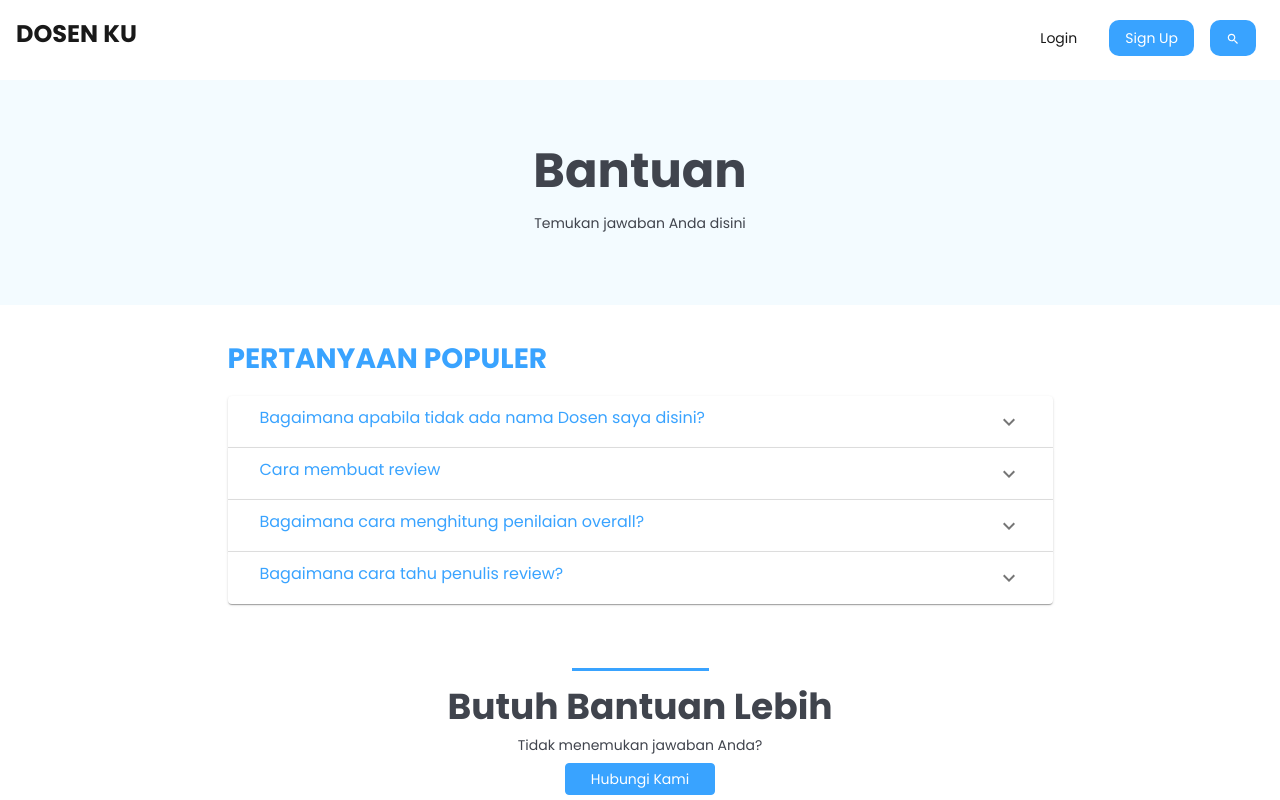
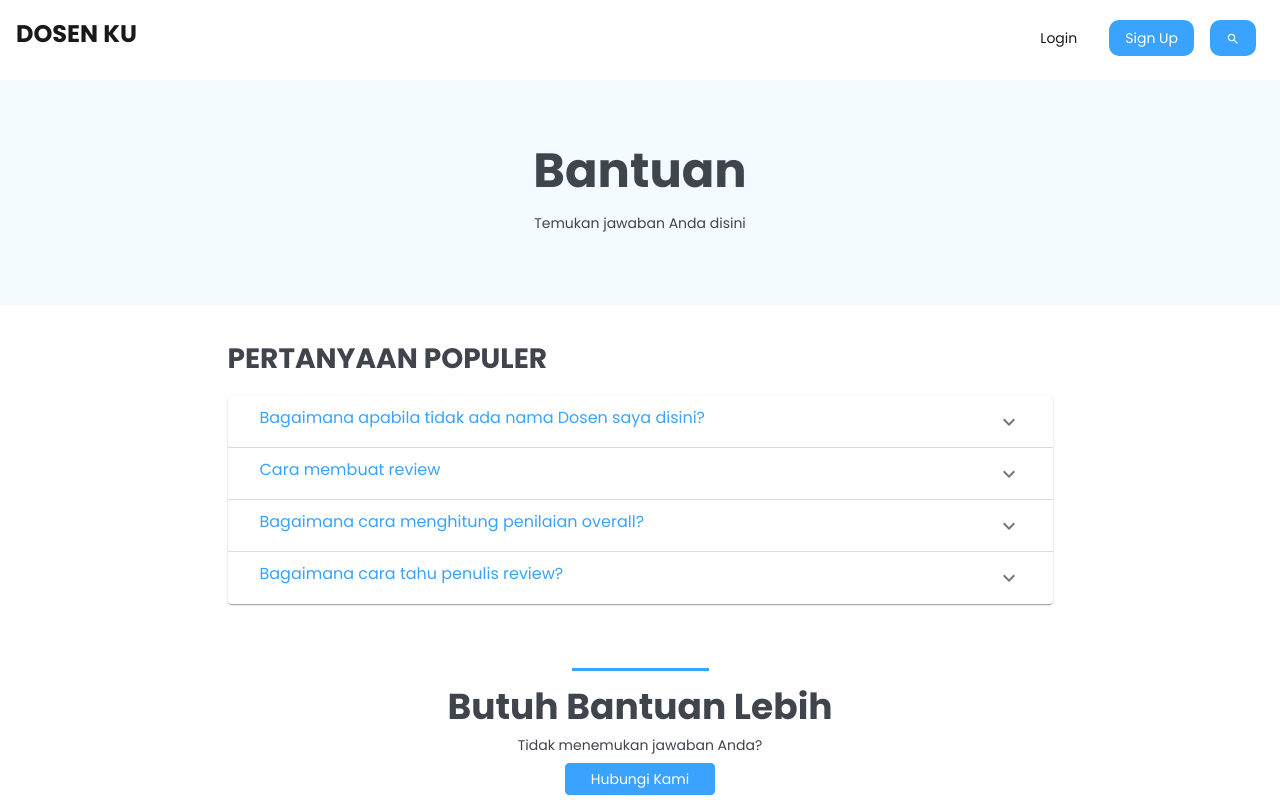
Before and after one commit to Harus-Bisa/frontendv2, a React (Create React App) app in the folder hb-v2/: page /help in a window 1280 px wide. Shown: the top 800 px of the page. Built offline with nearby package versions, Linux system fonts and the light colour scheme.

Commit message:
faq edits

```diff
--- a/hb-v2/src/css/helpPage.css
+++ b/hb-v2/src/css/helpPage.css
@@ -10,7 +10,7 @@
     padding-bottom:2.5rem;
 }
 
-.help-page .faq, .expansion-panel .question{
+.expansion-panel .question{
     text-align: left;
     color: var(--hb-blue);
 }
--- a/hb-v2/src/pages/Help/Content.js
+++ b/hb-v2/src/pages/Help/Content.js
@@ -1,4 +1,5 @@
 import React from "react"
+import { Link } from "react-router-dom";
 const content = {
     "faqs":[
         {
@@ -32,7 +33,7 @@ const content = {
         },
         {
             "question": "Bagaimana cara tahu penulis review?",
-            "answer": <p>Review diberikan secara anonimus. Tolong lihat kembali ke halaman Kebijakan Privasi.</p>
+            "answer": <p>Review diberikan secara anonimus. Tolong lihat kembali ke halaman <Link to="/info/privacypolicy">Kebijakan Privasi</Link>.</p>
         }
     ]
 }
--- a/hb-v2/src/pages/Help/Help.js
+++ b/hb-v2/src/pages/Help/Help.js
@@ -19,7 +19,7 @@ export default function Help(){
                 <div className="container">
                     <div className="row justify-content-center faq padding">
                         <div className="col-lg-9">
-                            <h3>PERTANYAAN POPULER</h3>
+                            <h3 style={{textAlign:"left"}}>PERTANYAAN POPULER</h3>
                             <FAQPanel/>
                         </div>
                     </div>
```
